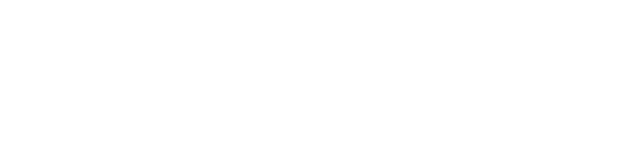
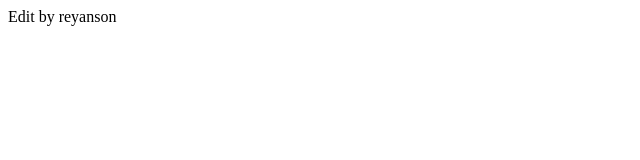
Before and after one commit to reyanson/test, a plain HTML site: page about.html in a window 1280 px wide. Shown: the whole page, without its empty margins (0-640 px from the left). Drawn offline with Linux system fonts and the light colour scheme.

Commit message:
about file update

```diff
--- a/about.html
+++ b/about.html
@@ -7,5 +7,8 @@
 </head>
 <body>
 
+
+
+<diV>Edit by reyanson</div>
 </body>
 </html>
```
